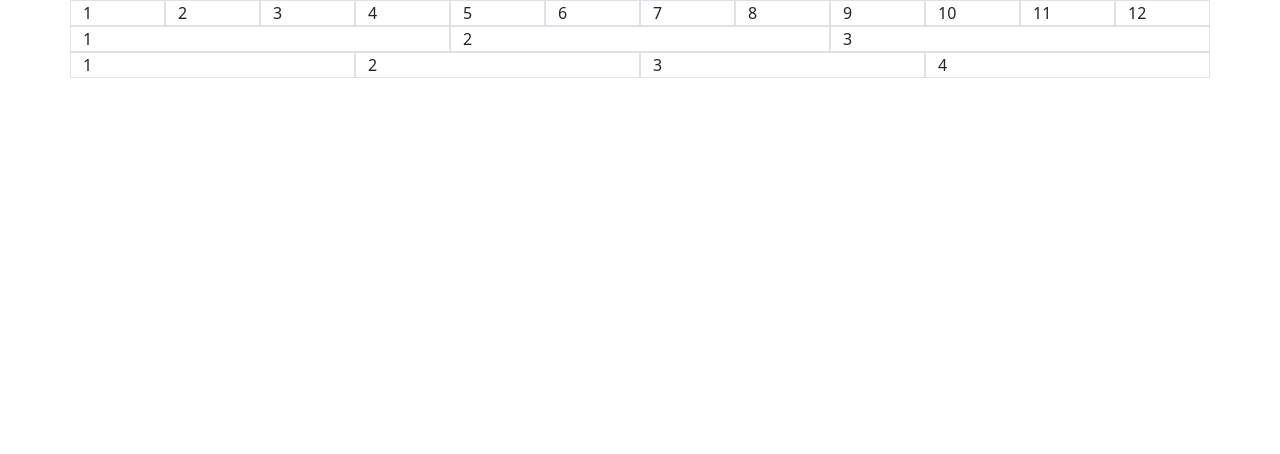
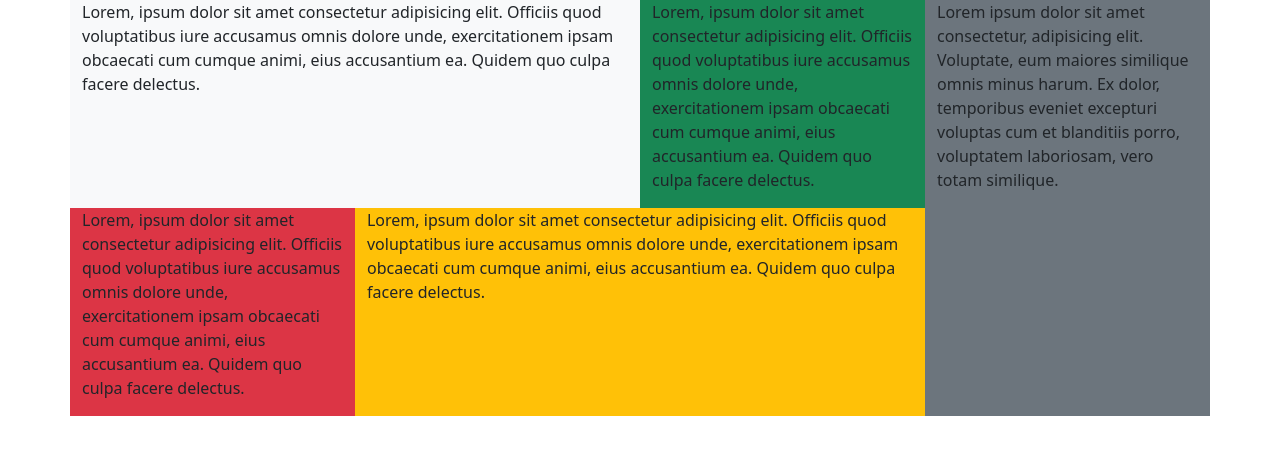
Before and after one commit to IdenTiclla/curso-bootstrap5, a plain HTML site: page index.html in a window 1280 px wide. Drawn offline with nearby package versions, Linux system fonts and the light colour scheme.

Commit message:
practica web

```diff
--- a/index.html
+++ b/index.html
@@ -10,37 +10,37 @@
 </head>
 
 <body>
-    <div class="container">
+    <main class="container">
         <div class="row">
-            <div class="col-1 border">1</div>
-            <div class="col-1 border">2</div>
-            <div class="col-1 border">3</div>
-            <div class="col-1 border">4</div>
-            <div class="col-1 border">5</div>
-            <div class="col-1 border">6</div>
-            <div class="col-1 border">7</div>
-            <div class="col-1 border">8</div>
-            <div class="col-1 border">9</div>
-            <div class="col-1 border">10</div>
-            <div class="col-1 border">11</div>
-            <div class="col-1 border">12</div>
+            <div class="col-12 col-lg-9 bg-primary">
+                <div class="row">
+                    <div class="col-12 col-lg-8 bg-light">
+                        <p>Lorem, ipsum dolor sit amet consectetur adipisicing elit. Officiis quod voluptatibus iure accusamus omnis dolore unde, exercitationem ipsam obcaecati cum cumque animi, eius accusantium ea. Quidem quo culpa facere delectus.</p>
+                    </div>
+                    <div class="col-12 col-lg-4 bg-success">
+                        <p>Lorem, ipsum dolor sit amet consectetur adipisicing elit. Officiis quod voluptatibus iure accusamus omnis dolore
+                            unde, exercitationem ipsam obcaecati cum cumque animi, eius accusantium ea. Quidem quo culpa facere delectus.
+                        </p>
+                    </div>
+
+                    <div class="col-12 col-lg-4 bg-danger">
+                        <p>Lorem, ipsum dolor sit amet consectetur adipisicing elit. Officiis quod voluptatibus iure accusamus omnis dolore
+                            unde, exercitationem ipsam obcaecati cum cumque animi, eius accusantium ea. Quidem quo culpa facere delectus.
+                        </p>
+                    </div>
+                    <div class="col-12 col-lg-8 bg-warning">
+                        <p>Lorem, ipsum dolor sit amet consectetur adipisicing elit. Officiis quod voluptatibus iure accusamus omnis dolore
+                            unde, exercitationem ipsam obcaecati cum cumque animi, eius accusantium ea. Quidem quo culpa facere delectus.
+                        </p>
+                    </div>
+
+                </div>
+            </div>
+            <div class="col-12 col-lg-3 bg-secondary">
+                <p>Lorem ipsum dolor sit amet consectetur, adipisicing elit. Voluptate, eum maiores similique omnis minus harum. Ex dolor, temporibus eveniet excepturi voluptas cum et blanditiis porro, voluptatem laboriosam, vero totam similique.</p>
+            </div>
         </div>
-    </div>
-    <div class="container">
-        <div class="row">
-            <div class="col-4 border">1</div>
-            <div class="col-4 border">2</div>
-            <div class="col-4 border">3</div>
-        </div>
-    </div>
-    <div class="container">
-        <div class="row">
-            <div class="col-3 border">1</div>
-            <div class="col-3 border">2</div>
-            <div class="col-3 border">3</div>
-            <div class="col-3 border">4</div>
-        </div>
-    </div>
+    </main>
 </body>
 
 </html>
```
